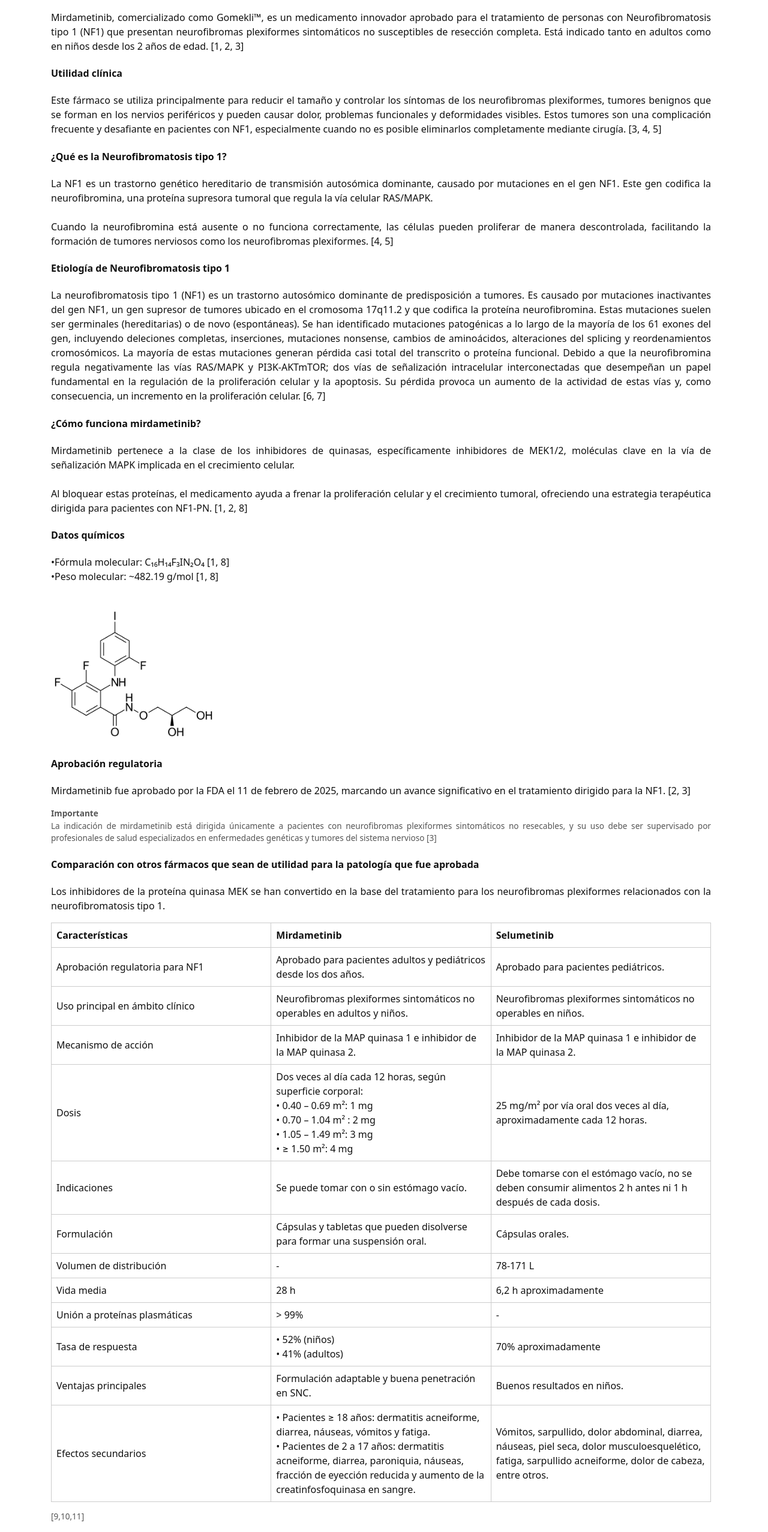
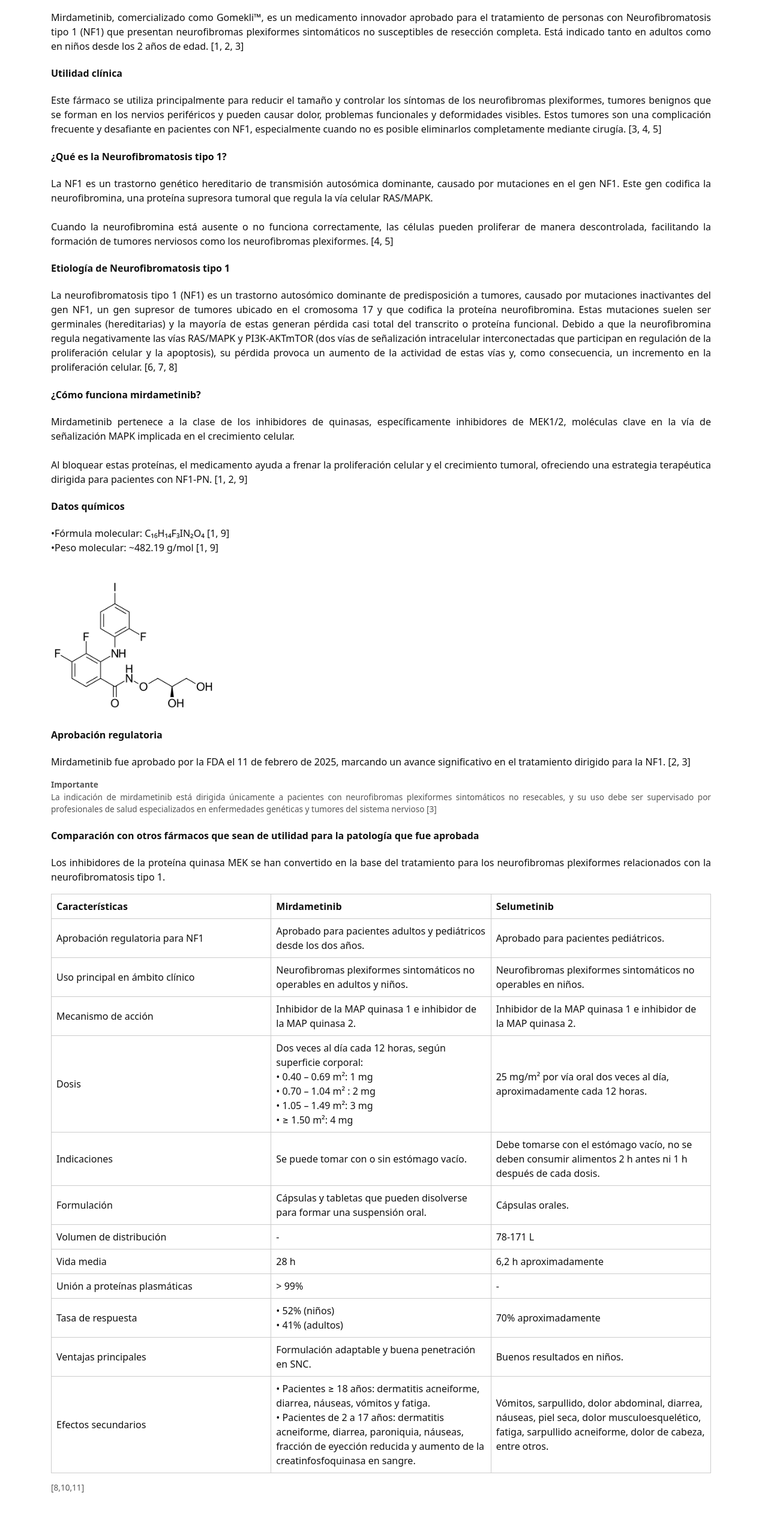
Before and after one commit to AMezaUFRO/Mirdametinib, a plain HTML site: page index.html in a window 1280 px wide. Shown: the part 243-2797 px from the top of the page at 60% size. After the commit the page ends 2766 px from the top, so only its background shows below. Drawn offline with Linux system fonts and the light colour scheme.

Commit message:
Update citations and references in index.html

```diff
--- a/index.html
+++ b/index.html
@@ -38,17 +38,17 @@
 <br>Cuando la neurofibromina está ausente o no funciona correctamente, las células pueden proliferar de manera descontrolada, facilitando la formación de tumores nerviosos como los neurofibromas plexiformes. [4, 5]</p>
 
       <h4>Etiología de Neurofibromatosis tipo 1</h4>
-      <p>La neurofibromatosis tipo 1 (NF1) es un trastorno autosómico dominante de predisposición a tumores. Es causado por mutaciones inactivantes del gen NF1, un gen supresor de tumores ubicado en el cromosoma 17q11.2 y que codifica la proteína neurofibromina. Estas mutaciones suelen ser germinales (hereditarias) o de novo (espontáneas). Se han identificado mutaciones patogénicas a lo largo de la mayoría de los 61 exones del gen, incluyendo deleciones completas, inserciones, mutaciones nonsense, cambios de aminoácidos, alteraciones del splicing y reordenamientos cromosómicos. La mayoría de estas mutaciones generan pérdida casi total del transcrito o proteína funcional. Debido a que la neurofibromina regula negativamente las vías RAS/MAPK y PI3K-AKTmTOR; dos vías de señalización intracelular interconectadas que desempeñan un papel fundamental en la regulación de la proliferación celular y la apoptosis. Su pérdida provoca un aumento de la actividad de estas vías y, como consecuencia, un incremento en la proliferación celular. [6, 7] </p>
+      <p>La neurofibromatosis tipo 1 (NF1) es un trastorno autosómico dominante de predisposición a tumores, causado por mutaciones inactivantes del gen NF1, un gen supresor de tumores ubicado en el cromosoma 17 y que codifica la proteína neurofibromina. Estas mutaciones suelen ser germinales (hereditarias) y la mayoría de estas generan pérdida casi total del transcrito o proteína funcional. Debido a que la neurofibromina regula negativamente las vías RAS/MAPK y PI3K-AKTmTOR (dos vías de señalización intracelular interconectadas que participan en regulación de la proliferación celular y la apoptosis), su pérdida provoca un aumento de la actividad de estas vías y, como consecuencia, un incremento en la proliferación celular. [6, 7, 8] </p>
 
       <h4>¿Cómo funciona mirdametinib?</h4>
       <p>Mirdametinib pertenece a la clase de los inhibidores de quinasas, específicamente inhibidores de MEK1/2, moléculas clave en la vía de señalización MAPK implicada en el crecimiento celular.
 
  <br>
- <br> Al bloquear estas proteínas, el medicamento ayuda a frenar la proliferación celular y el crecimiento tumoral, ofreciendo una estrategia terapéutica dirigida para pacientes con NF1-PN. [1, 2, 8]</p>
+ <br> Al bloquear estas proteínas, el medicamento ayuda a frenar la proliferación celular y el crecimiento tumoral, ofreciendo una estrategia terapéutica dirigida para pacientes con NF1-PN. [1, 2, 9]</p>
 
       <h4>Datos químicos</h4>
-      <pre>•Fórmula molecular: C₁₆H₁₄F₃IN₂O₄ [1, 8]
-•Peso molecular: ~482.19 g/mol [1, 8]</pre>
+      <pre>•Fórmula molecular: C₁₆H₁₄F₃IN₂O₄ [1, 9]
+•Peso molecular: ~482.19 g/mol [1, 9]</pre>
 
 	<br>
 <img src="Images/Estructuraquimica.png" alt="Estructura química de Mirdametinib" style="max-width: 25%; height: auto;">
@@ -140,7 +140,7 @@
         </tbody>
       </table>
 
-      <p class="small">[9,10,11]</p>
+      <p class="small">[8,10,11]</p>
 
     </section>
 
@@ -205,8 +205,8 @@
 <li>5. Anastasaki C, Orozco P, Gutmann DH. RAS and beyond: the many faces of the neurofibromatosis type 1 protein. Disease Models & Mechanisms. 2022 Feb 1;15(2). https://doi.org/10.1242/dmm.049362</li>
 <li>6. Deloya-Ardón M, García-Burgos A. Neurofibromatosis tipo I. Etiología, diagnóstico y tratamiento. CIENCIA UANL. 2024;27(123):31-36. https://doi.org/10.29105/cienciauanl27.123-4</li>
 <li>7. Giraud JS, Bièche I, Pasmant É, Tlemsani C. NF1 alterations in cancers: therapeutic implications in precision medicine. Expert Opinion on Investigational Drugs. 2023;32(10):941-957. https://doi.org/10.1080/13543784.2023.2263836</li>
-<li>8. New Drug Approvals. Mirdametinib (391210-10-9) [Internet]. 2021 Jul 31. Disponible en: https://newdrugapprovals.org/2021/07/31/mirdametinib/</li>
-<li>9. Oztosun G, Armstrong A, Hirbe C. Mirdametinib, an FDA-Approved MEK1/2 inhibitor for adult and pediatric NF1-associated plexiform neurofibromas. Expert Opinion on Investigational Drugs. 2025;34(9):665-673. https://doi.org/10.1080/13543784.2025.2558656</li>
+<li>8. Oztosun G, Armstrong A, Hirbe C. Mirdametinib, an FDA-Approved MEK1/2 inhibitor for adult and pediatric NF1-associated plexiform neurofibromas. Expert Opinion on Investigational Drugs. 2025;34(9):665-673. https://doi.org/10.1080/13543784.2025.2558656</li>
+<li>9. New Drug Approvals. Mirdametinib (391210-10-9) [Internet]. 2021 Jul 31. Disponible en: https://newdrugapprovals.org/2021/07/31/mirdametinib/</li>
 <li>10. Hoy S. Mirdametinib: First Approval. Drugs. 2025;85:977-984. https://doi.org/10.1007/s40265-025-02190-0</li>
 <li>11. Markham A, Keam S. Selumetinib: First Approval. Drugs. 2020;80:931–937. https://doi.org/10.1007/s40265-020-01331-x</li>
 </ul>
```
